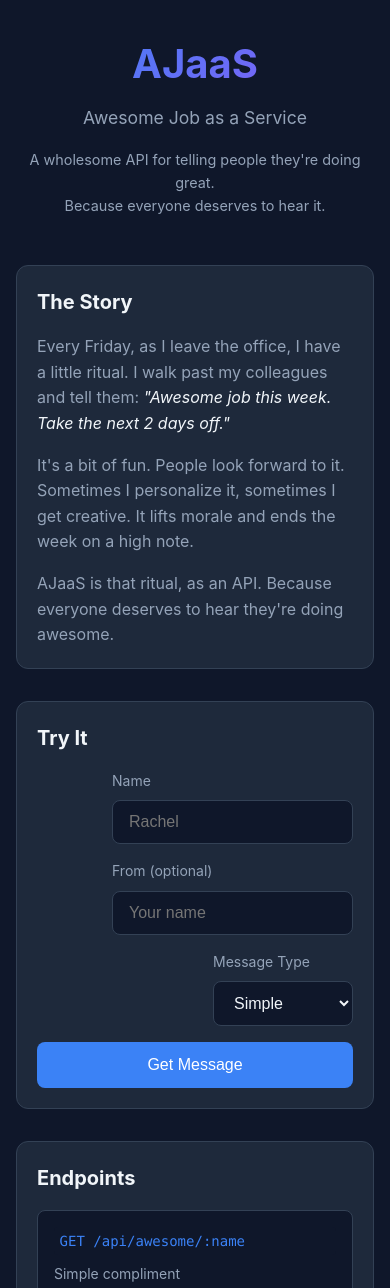
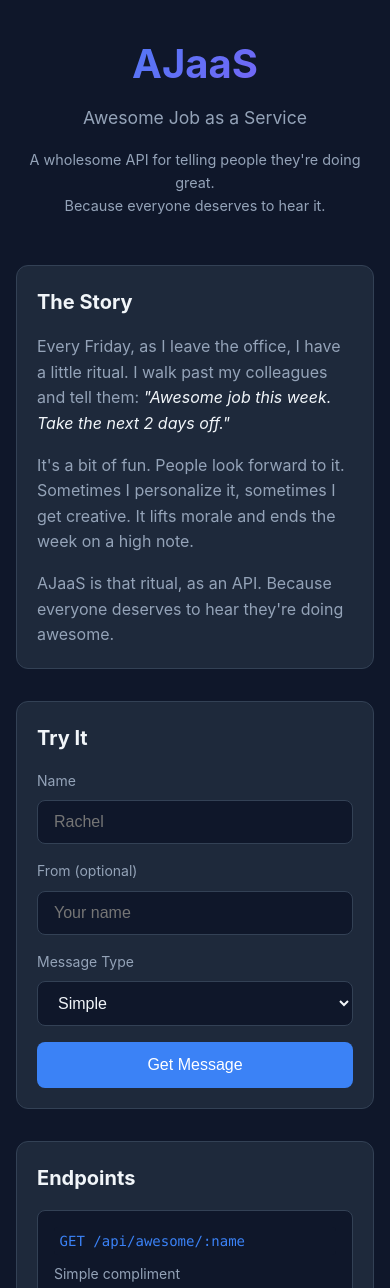
Before and after one commit to ctf2009/ajaas, a React (Vite) app in the folder src/web/: page / in a window 390 px wide. Shown: the top 1288 px of the page. Built offline with nearby package versions, Linux system fonts and the light colour scheme.

Commit message:
fix(web): correct try-it alignment on small screens

```diff
--- a/src/web/src/App.css
+++ b/src/web/src/App.css
@@ -266,11 +266,22 @@ footer {
 
   .form-row {
     flex-direction: column;
+    align-items: stretch;
+  }
+
+  .form-row label {
+    width: 100%;
   }
 
   .form-row button {
     width: 100%;
     padding: 0.875rem 1.5rem;
+  }
+
+  .result-actions {
+    flex-direction: column;
+    align-items: flex-start;
+    gap: 0.75rem;
   }
 
   .endpoint-grid,
```
